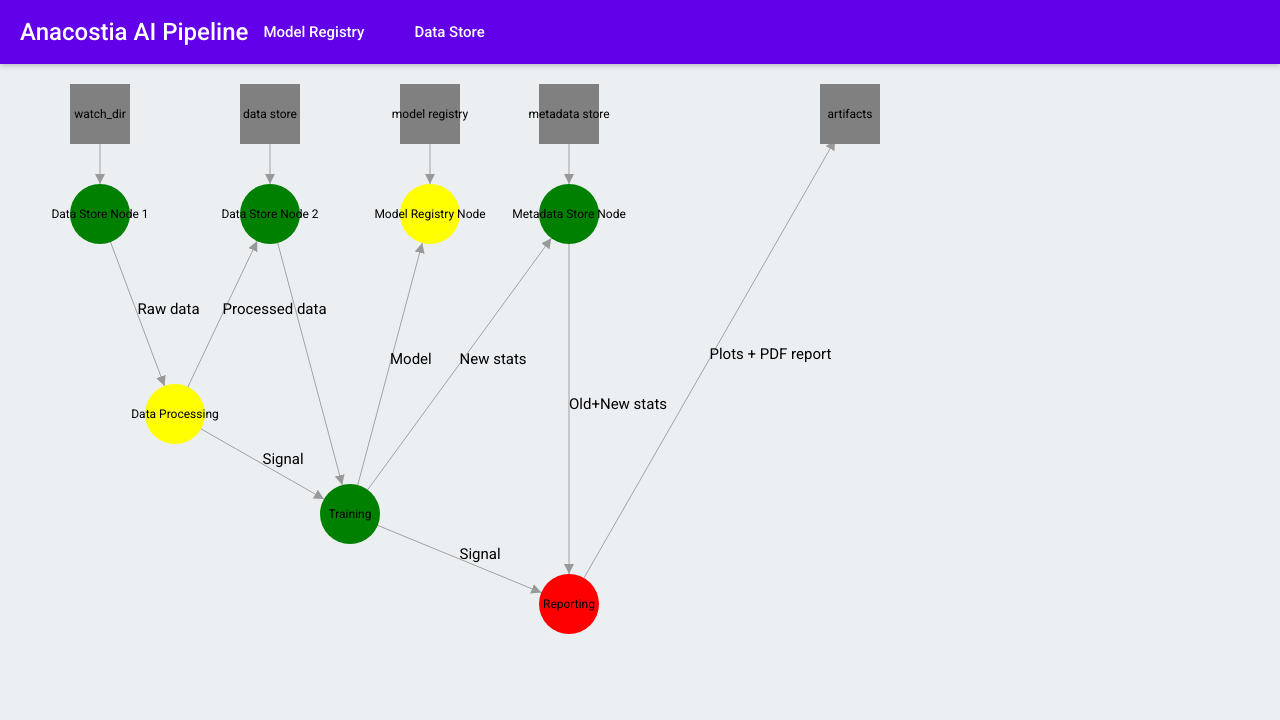
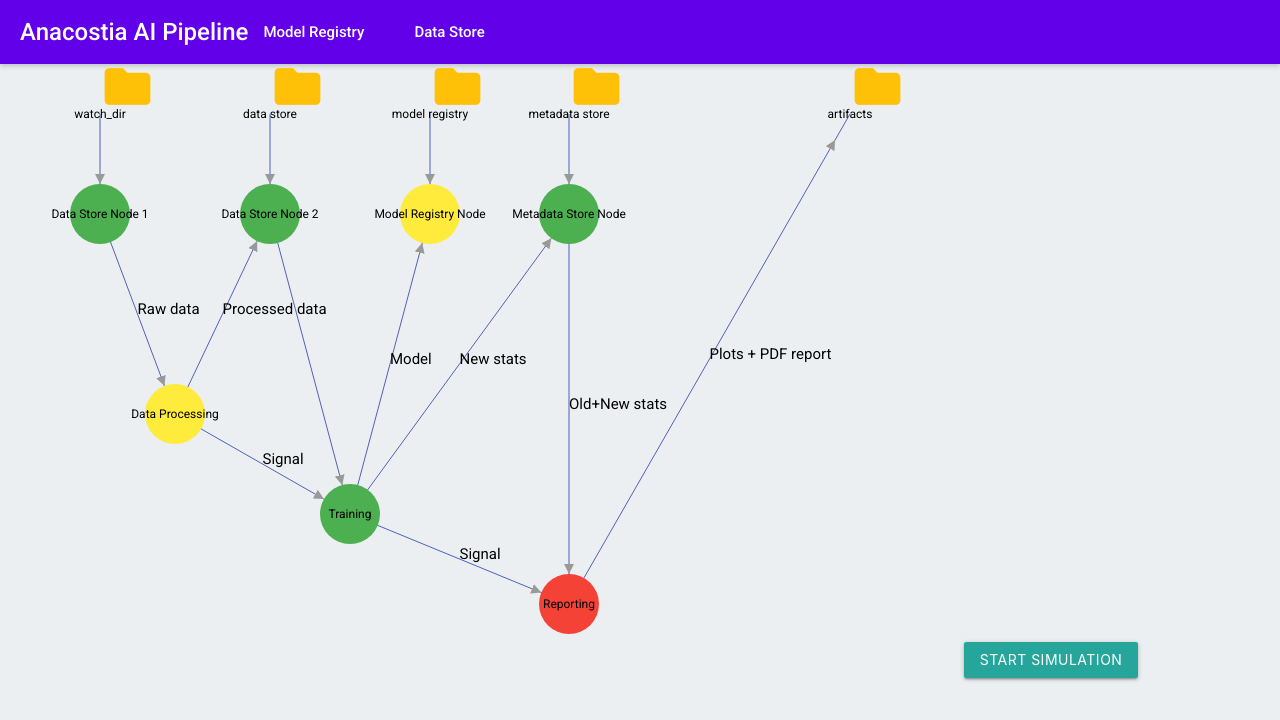
Before and after one commit to anacostiaAI/anacostia-pipeline, a Flask app: page / in a window 1280 px wide. Shown: the top 720 px of the page. Run offline with Flask 3, Linux system fonts and the light colour scheme.

Commit message:
add simulation

```diff
--- a/anacostia_pipeline/frontend/app.py
+++ b/anacostia_pipeline/frontend/app.py
@@ -1,4 +1,5 @@
 from flask import Flask, jsonify, render_template
+import subprocess
 
 app = Flask(__name__)
 
@@ -27,5 +28,13 @@ def get_node_status():
     }
     return jsonify(node_status)
 
+@app.route('/run_script', methods=['POST'])
+def run_script():
+    try:
+        subprocess.call(['python', 'test_phase1.py'])
+        return jsonify(status="success", message="Script executed successfully"), 200
+    except Exception as e:
+        return jsonify(status="error", message=str(e)), 500
+
 if __name__ == "__main__":
     app.run(debug=True)
--- a/anacostia_pipeline/frontend/static/css/styles.css
+++ b/anacostia_pipeline/frontend/static/css/styles.css
@@ -56,34 +56,20 @@ nav {
     stroke-opacity: 0.6;
 }
 
-.folder-icons {
+/* Add/Update this style for the Material Design folder icons */
+.material-icons {
+    font-family: 'Material Icons';
+    font-weight: normal;
+    font-style: normal;
+    font-size: 55px; /* Adjust this value to size the icon */
     display: flex;
-    justify-content: space-between;
-    padding: 20px 0;
+    line-height: 1;
+    text-transform: none;
+    text-align: center;
+    letter-spacing: normal;
+    word-wrap: normal;
+    white-space: nowrap;
+    direction: ltr;
+    -webkit-font-feature-settings: 'liga';
+    -webkit-font-smoothing: antialiased;
 }
-
-.folder {
-    width: calc(20% - 10px);
-    height: 100px;
-    background-color: #6200EA; /* Material primary color */
-    color: white;
-    display: flex;
-    align-items: center;
-    justify-content: center;
-    text-align: center;
-    border-radius: 4px; /* Material rounded corner */
-    position: relative;
-    transition: background-color 0.3s;
-}
-
-.folder:hover {
-    background-color: #BB86FC; /* Material secondary color */
-}
-
-.folder-label {
-    font-size: 14px;
-    white-space: nowrap;
-    overflow: hidden;
-    text-overflow: ellipsis;
-    max-width: 90%;
-}
--- a/anacostia_pipeline/frontend/templates/index.html
+++ b/anacostia_pipeline/frontend/templates/index.html
@@ -9,8 +9,10 @@
     <link href="https://fonts.googleapis.com/icon?family=Material+Icons" rel="stylesheet">
     <link href="https://fonts.googleapis.com/css?family=Roboto:300,400,500,700&display=swap" rel="stylesheet">
     <link href="https://cdnjs.cloudflare.com/ajax/libs/materialize/1.0.0/css/materialize.min.css" rel="stylesheet">
+
+    <!-- Include Material Design Icon Font -->
+    <link href="https://fonts.googleapis.com/icon?family=Material+Icons" rel="stylesheet">
     <link rel="stylesheet" href="{{ url_for('static', filename='css/styles.css') }}">
-
     <!-- Material Design JS -->
     <script src="https://cdnjs.cloudflare.com/ajax/libs/materialize/1.0.0/js/materialize.min.js"></script>
 
@@ -27,7 +29,7 @@
         </div>
     </nav>
     <svg width="960" height="600" id="dashboard"></svg>
-
+    <button hx-post="/run_script" hx-trigger="click" hx-swap="outerHTML" id="startSimulation" class="btn waves-effect waves-light">Start Simulation</button>
     <script src="https://d3js.org/d3.v6.min.js"></script>
     <script>
         const nodes = [
@@ -147,7 +149,7 @@
             .attr("fill", "#999");
 
         const link = svg.append("g")
-            .attr("stroke", "#999")
+            .attr("stroke", "#3F51B5")
             .attr("stroke-opacity", 0.9)
             .selectAll("line")
             .data(links)
@@ -185,17 +187,23 @@
             .enter().append("g");
 
         node.filter(d => d.type === "folder")
-            .append("rect")
-            .attr("width", 60)
-            .attr("height", 60)
-            .attr("fill", d => d.status)
-            .attr("x", -30)
-            .attr("y", -30);
+            .append("text")
+            .attr("class", "material-icons")
+            .attr("fill", "#FFC107")  // Material Design Amber color
+            .attr("font-size", "100px")
+            .text("folder");  // Material Design folder icon
 
         node.filter(d => d.type !== "folder")
             .append("circle")
             .attr("r", 30)
-            .attr("fill", d => d.status);
+            .attr("fill", d => {
+                switch(d.status) {
+                    case "green": return "#4CAF50";  // Material Design Green color
+                    case "yellow": return "#FFEB3B";  // Material Design Yellow color
+                    case "red": return "#F44336";  // Material Design Red color
+                    default: return "#9E9E9E";  // Material Design Grey color
+                }
+            });
 
         node.append("title")
             .text(d => d.id);
@@ -217,44 +225,63 @@
                 .attr("y2", d => d.target.y);
 
             node
-                .attr("transform", d => `translate(${d.x}, ${d.y})`);
-
+                .attr("transform", d => {
+                    let yOffset = (d.type === "folder") ? -0 : 0;  // Adjust this value as needed
+                    return `translate(${d.x}, ${d.y + yOffset})`;
+                });
             label
                 .attr("x", d => d.x)
-                .attr("y", d => d.y);
+                .attr("y", d => {
+                    let yOffset = (d.type === "folder") ? 0 : 0;  // Adjust this value as needed
+                    return d.y + yOffset;
+                });
 
             linkLabel
                 .attr("x", d => (d.source.x + d.target.x) / 2)
                 .attr("y", d => (d.source.y + d.target.y) / 2);
         });
 
-         // Add drag behavior to nodes
-    const drag = simulation => {
-        const dragStarted = (event, d) => {
-            if (d.type === "folder") return; // Prevent dragging of folder nodes
-            if (!event.active) simulation.alphaTarget(0.3).restart();
-            d.fx = d.x;
-            d.fy = d.y;
-        };
+        // Function to start the simulation
+        function startSimulation() {
+            const nodeOrder = ["Data Store Node 1", "Data Processing", "Data Store Node 2", "Training", "Model Registry Node", "Metadata Store Node", "Reporting"];
 
-        const dragged = (event, d) => {
-            d.fx = event.x;
-            d.fy = event.y;
-        };
+            // Set all nodes to grey initially
+            nodes.forEach(node => {
+                node.status = "grey";
+            });
+            updateNodeColors();
 
-        const dragEnded = (event, d) => {
-            if (!event.active) simulation.alphaTarget(0);
-            d.fx = null;
-            d.fy = null;
-        };
+            // Function to update node colors based on their status
+            function updateNodeColors() {
+                node.selectAll("circle")
+                    .attr("fill", d => {
+                        switch(d.status) {
+                            case "green": return "#4CAF50";  // Material Design Green color
+                            case "yellow": return "#FFEB3B";  // Material Design Yellow color
+                            case "red": return "#F44336";  // Material Design Red color
+                            default: return "#9E9E9E";  // Material Design Grey color
+                        }
+                    });
+            }
 
-        return d3.drag()
-            .on("start", dragStarted)
-            .on("drag", dragged)
-            .on("end", dragEnded);
-    };
+            // Update each node's color one by one based on the nodeOrder
+            nodeOrder.forEach((nodeId, index) => {
+                setTimeout(() => {
+                    const nodeToUpdate = nodes.find(node => node.id === nodeId);
+                    if (nodeToUpdate) {
+                        nodeToUpdate.status = "yellow";
+                        updateNodeColors();
 
-    node.call(drag(simulation));
+                        setTimeout(() => {
+                            nodeToUpdate.status = "green";
+                            updateNodeColors();
+                        }, 1000);
+                    }
+                }, index * 3000);  // 6000ms = 6 seconds (3 seconds for yellow and 3 seconds for green)
+            });
+        }
+        // Add event listener to the button
+        document.getElementById("startSimulation").addEventListener("click", startSimulation);
     </script>
 </body>
 </html>
```
